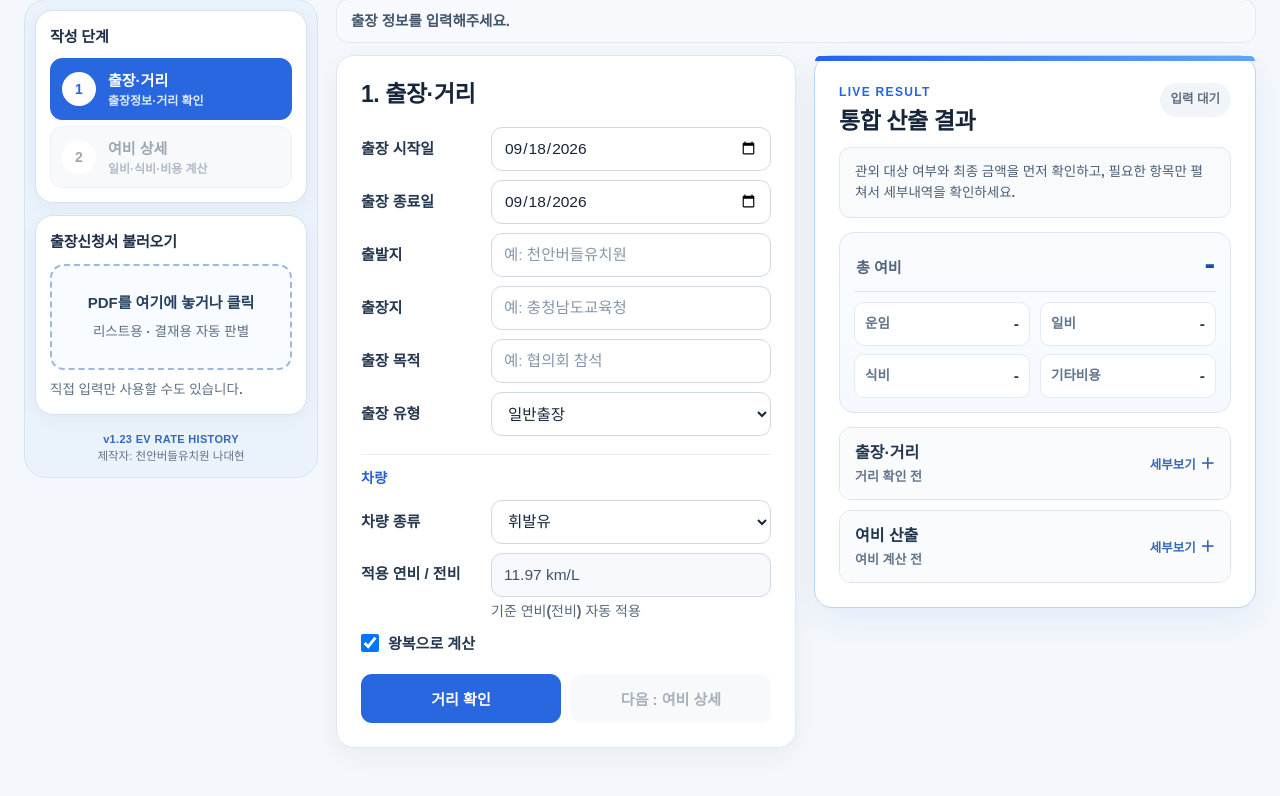
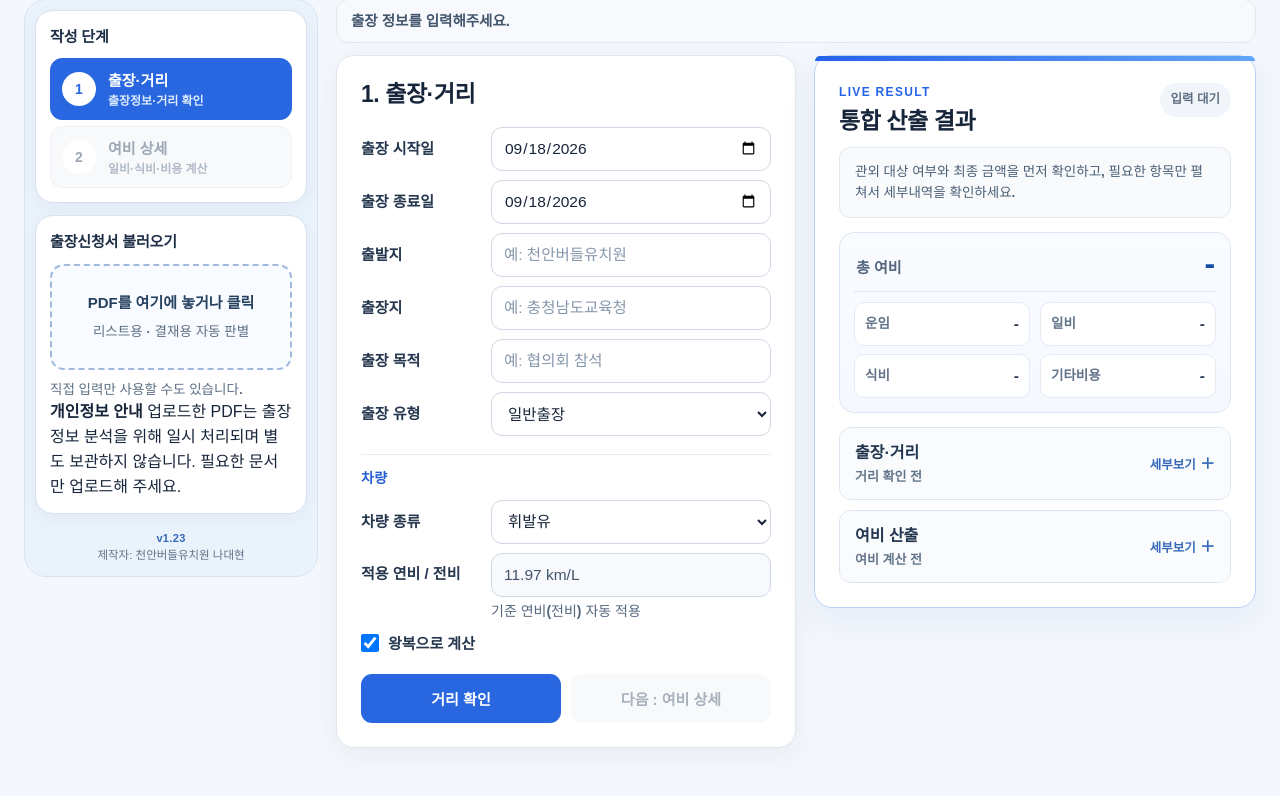
Before and after one commit to kirakein-gif/travel-expense-web, a FastAPI app: page / in a window 1280 px wide. Shown: the part 132-928 px from the top of the page. Run offline with FastAPI, Linux system fonts and the light colour scheme.

Commit message:
Add privacy notice and simplify version label

```diff
--- a/app/templates/index.html
+++ b/app/templates/index.html
@@ -37,6 +37,10 @@
           <span>리스트용 · 결재용 자동 판별</span>
         </label>
         <div id="fileStatus" class="side-note">직접 입력만 사용할 수도 있습니다.</div>
+        <div class="privacy-note">
+          <strong>개인정보 안내</strong>
+          <span>업로드한 PDF는 출장정보 분석을 위해 일시 처리되며 별도 보관하지 않습니다. 필요한 문서만 업로드해 주세요.</span>
+        </div>
 
         <div id="importChooser" class="hidden">
           <label>출장 선택
@@ -54,7 +58,7 @@
       </section>
 
       <div class="sidebar-meta">
-        <strong>v1.23 EV RATE HISTORY</strong>
+        <strong>v1.23</strong>
         <span>제작자: 천안버들유치원 나대현</span>
       </div>
     </aside>
```
